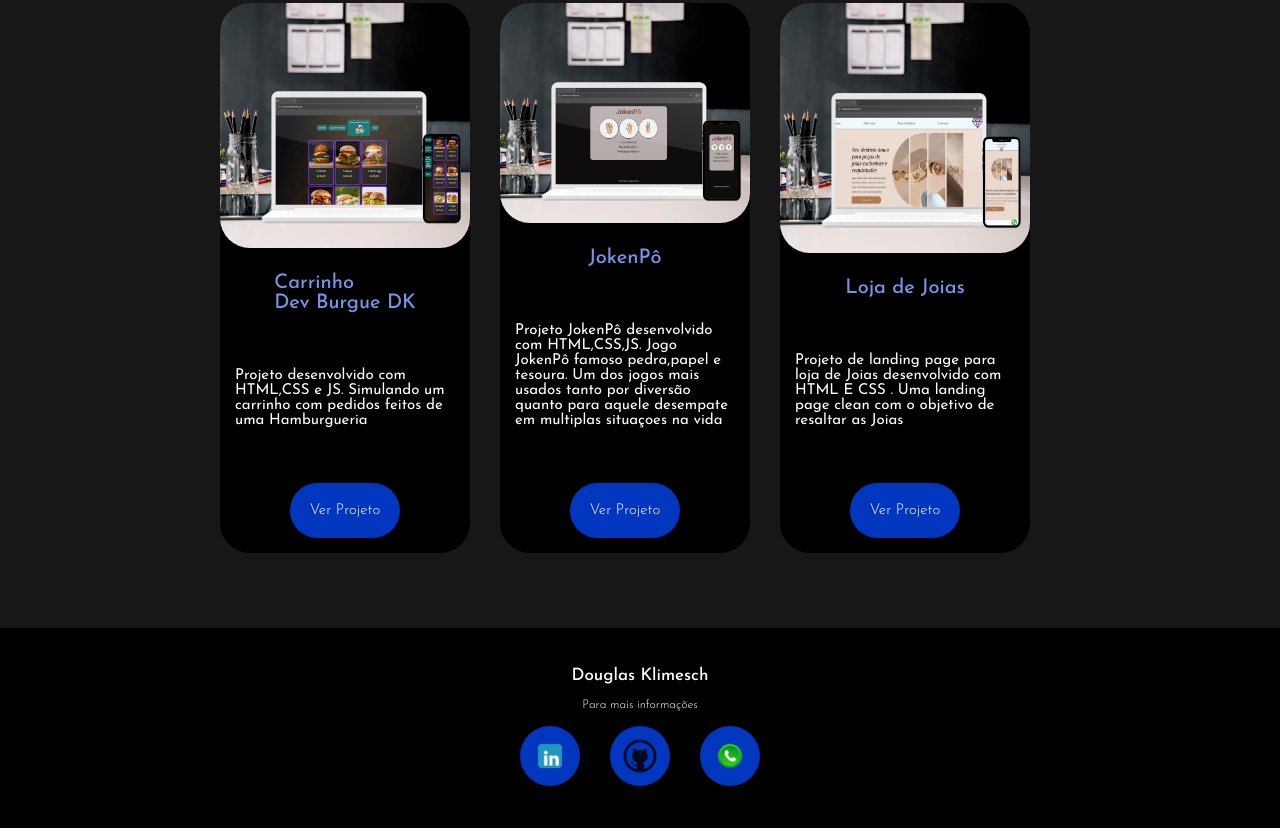
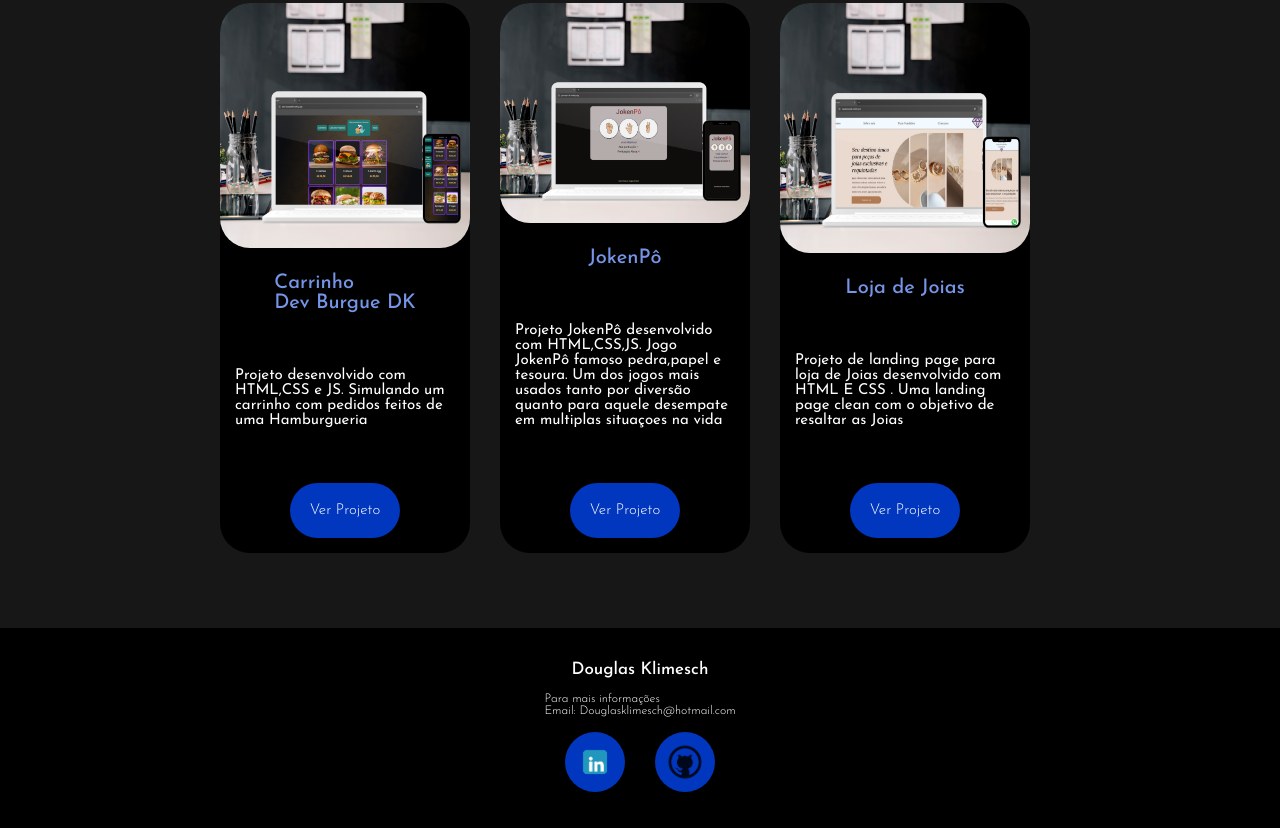
Before and after one commit to DouglasKlimesch/Portfolio, a plain HTML site: page index.html in a window 1280 px wide. Shown: the part 1732-2560 px from the top of the page. Drawn offline with Linux system fonts and the light colour scheme.

Commit message:
inclusão de email e link no footer

```diff
--- a/index.html
+++ b/index.html
@@ -81,11 +81,11 @@
     <footer id="contato">
 
         <h5>Douglas Klimesch</h5>
-        <p>Para mais informações</p>
+        <p>Para mais informações  <br> Email: Douglasklimesch@hotmail.com </p>
         <div class="links">
-            <a href=""><img src="./assets/link.png" alt="Linkdin"></a>
+            <a href="https://www.linkedin.com/in/douglas-klimesch-502137304/"><img src="./assets/link.png" alt="Linkdin"></a>
             <a href=" https://github.com/DouglasKlimesch"><img src="./assets/git.png" alt="Git"></a>
-            <a href=""><img src="./assets/fone.png" alt=""></a>
+
         </div>
     </footer>
 
```
